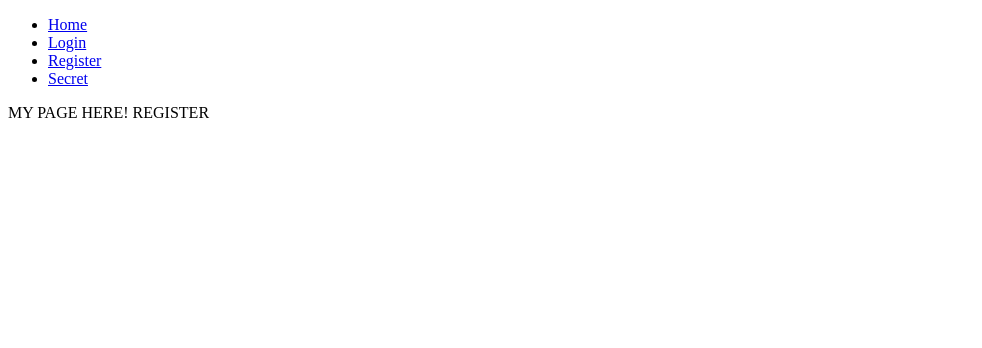
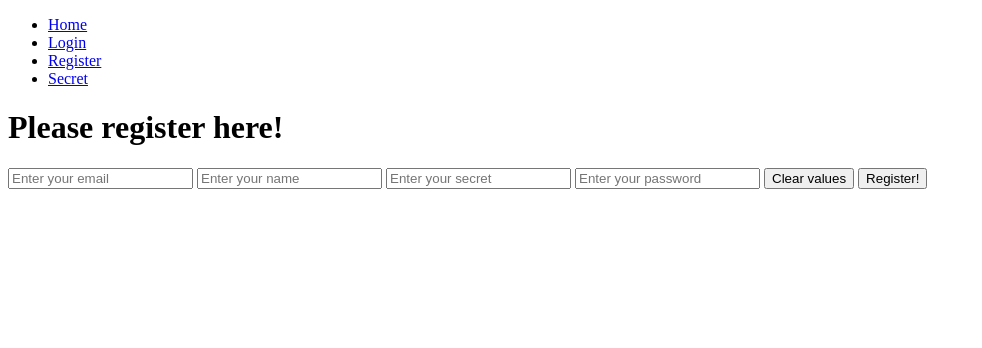
Before and after one commit to FrancisBourgouin/lectures-web-ft-jun24-2024, a Node server app: page /register in a window 1280 px wide. Shown: the top 348 px of the page, without its empty margins (0-982 px from the left). Run offline with Node 20, Linux system fonts and the light colour scheme.

Commit message:
add w3d4 lecture

```diff
--- a/w3d4/secret-server/helpers/userHelpers.js
+++ b/w3d4/secret-server/helpers/userHelpers.js
@@ -1,3 +1,5 @@
+const bcrypt = require("bcryptjs")
+
 const authenticateUser = (email, password, users) => {
   // Either an error message or the user
   // I should return both!
@@ -9,7 +11,9 @@ const authenticateUser = (email, password, users) => {
     output.error = "User doesn't exist"
   }
 
-  if(users[email].password !== password){
+  // if(users[email].password !== password){
+  const isSamePassword = bcrypt.compareSync(password, users[email].password)
+  if(!isSamePassword){
     output.error = "User password doesn't match"
   }
 
@@ -20,5 +24,18 @@ const authenticateUser = (email, password, users) => {
   return output
 };
 
+const createUser = (email, password, secret, salt, users) => {
+  const newUser = {
+    email,
+    password:bcrypt.hashSync(password, salt),
+    secret,
+    id:Object.keys(users).length + 1
+  }
 
-module.exports = {authenticateUser}
+  users[email] = newUser
+
+  return {error:null, user:newUser}
+}
+
+
+module.exports = {authenticateUser, createUser}
--- a/w3d4/secret-server/package.json
+++ b/w3d4/secret-server/package.json
@@ -12,6 +12,7 @@
   "author": "",
   "license": "ISC",
   "dependencies": {
+    "bcryptjs": "^2.4.3",
     "cookie-parser": "^1.4.6",
     "cookie-session": "^2.1.0",
     "dotenv": "^16.4.5",
--- a/w3d4/secret-server/server.js
+++ b/w3d4/secret-server/server.js
@@ -4,7 +4,8 @@ const cookieParser = require("cookie-parser");
 const cookieSession = require("cookie-session")
 const dotenv = require("dotenv");
 const users = require("./data/users");
-const { authenticateUser } = require("./helpers/userHelpers");
+const { authenticateUser, createUser } = require("./helpers/userHelpers");
+const bcrypt = require("bcryptjs")
 
 // Initialize my server
 
@@ -12,6 +13,11 @@ dotenv.config(); // Read the .env file and store the info inside process.env
 const app = express();
 const port = process.env.PORT || 8080;
 app.set("view engine", "ejs");
+const salt = bcrypt.genSaltSync(10)
+
+
+users["periodic@table.com"].password = bcrypt.hashSync(process.env.USER1_PASSWORD, salt)
+users["pontiac@bandit.com"].password = bcrypt.hashSync(process.env.USER2_PASSWORD, salt)
 
 // Set up the middlewares
 
@@ -60,6 +66,10 @@ app.get("/secret/:userId", (req, res) => {
   return res.render("secret");
 });
 
+app.get("/api/users", (req, res) => {
+  return res.json(users)
+})
+
 // Routes where we do an action (POST)
 
 // Authenticate a user
@@ -80,8 +90,19 @@ app.post("/login", (req, res) => {
 });
 
 // Create a user
-app.post("/users", (req, res) => {
+app.post("/register", (req, res) => {
   // Something here
+  const {email, password, secret} = req.body
+
+  const {error, user} = createUser(email, password, secret, salt, users)
+
+  if(error){
+    console.log(error)
+    return res.redirect("/register")
+  }
+
+  req.session.email = user.email
+  return res.redirect("/secret")
 });
 
 // Logout a user
--- a/w3d4/secret-server/views/register.ejs
+++ b/w3d4/secret-server/views/register.ejs
@@ -1,5 +1,14 @@
 <%- include("partials/_head", {pageTitle:"Register!"}) %>
-
-MY PAGE HERE! REGISTER
+<main>
+  <h1>Please register here!</h1>
+  <form action="/register" method="POST">
+    <input type="email" name="email" placeholder="Enter your email">
+    <input type="text" name="name" placeholder="Enter your name">
+    <input type="text" name="secret" placeholder="Enter your secret">
+    <input type="password" name="password" placeholder="Enter your password">
+    <button type="reset">Clear values</button>
+    <button type="submit">Register!</button>
+  </form>
+</main>
 
 <%- include("partials/_footer") %>
```
Also changed, not shown: w3d4/secret-server/bcrypt.js (added, +17 -0 lines), 2 other files.
